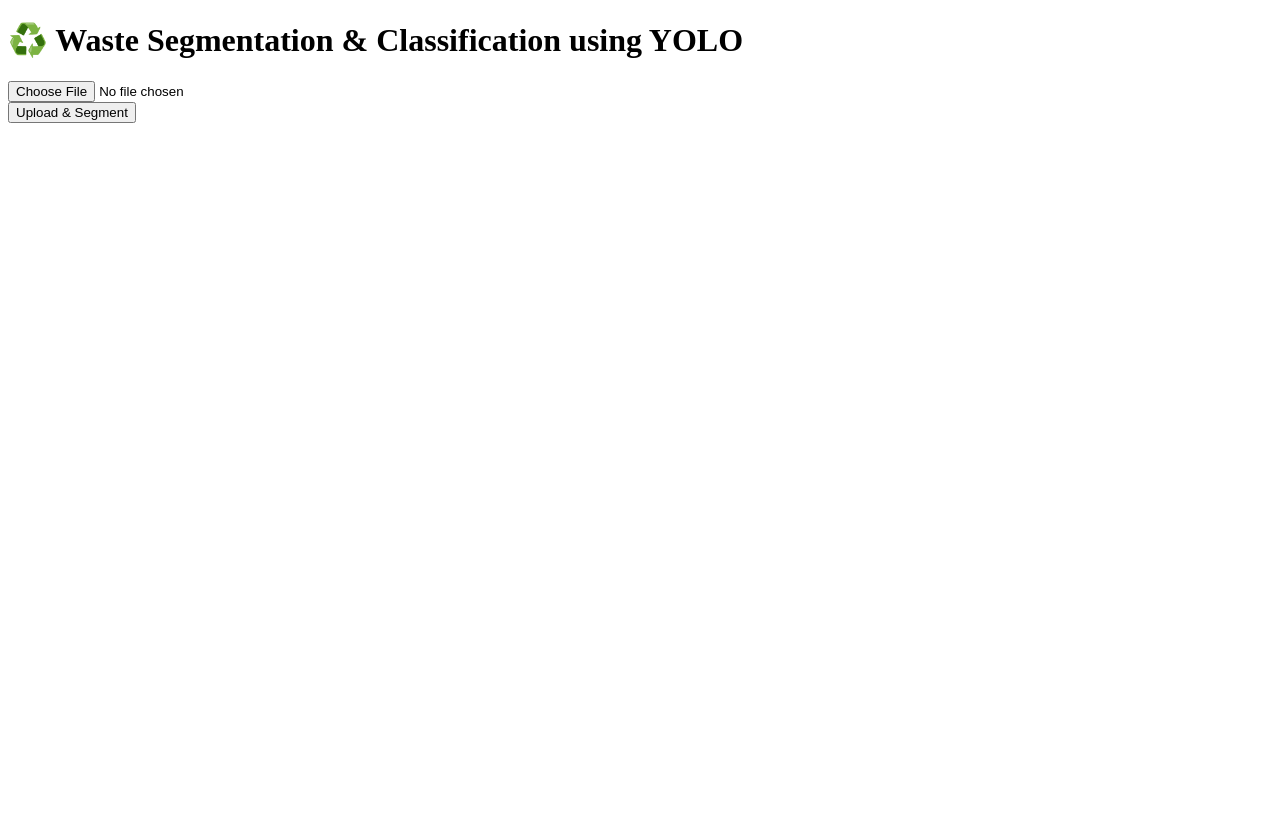
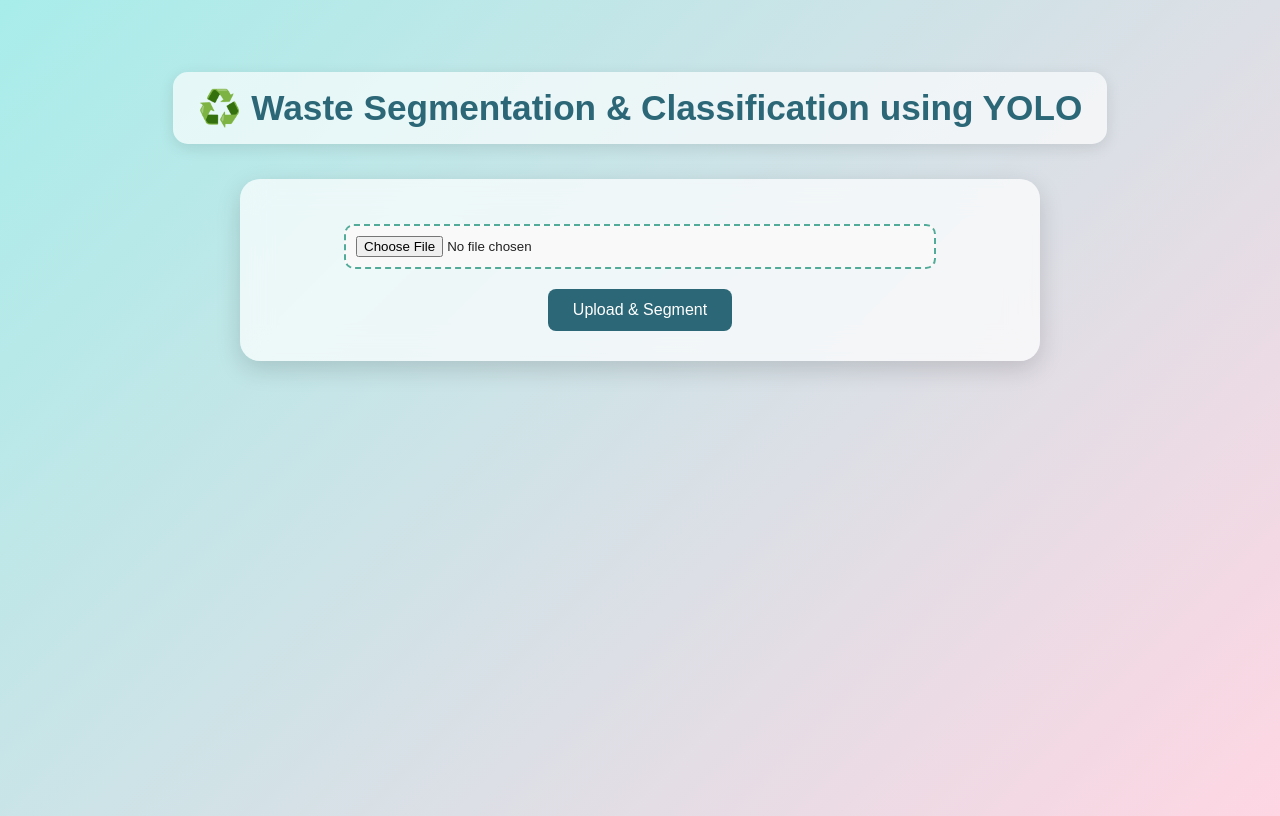
Before and after one commit to AbhilashChowdhury/Waste-Segmentation-Classification-using-YOLO-Flask, a Flask app: page / in a window 1280 px wide. Before the commit the page ends 123 px from the top, so only its background shows below. Run offline with Flask 3, Linux system fonts and the light colour scheme.

Commit message:
Update index.html

```diff
--- a/templates/index.html
+++ b/templates/index.html
@@ -4,7 +4,124 @@
     <meta charset="UTF-8">
     <title>Waste Segmentation & Classification using YOLOv8</title>
     <style>
-        /* [Same CSS as you posted — not repeated for brevity] */
+        /* -------- Global Styling -------- */
+        * {
+            box-sizing: border-box;
+            transition: all 0.3s ease;
+        }
+        body {
+            font-family: 'Poppins', sans-serif;
+            background: linear-gradient(135deg, #a8edea, #fed6e3);
+            color: #222;
+            text-align: center;
+            padding: 40px;
+            min-height: 100vh;
+            display: flex;
+            flex-direction: column;
+            align-items: center;
+            justify-content: flex-start;
+        }
+        h1 {
+            font-size: 2.2rem;
+            margin-bottom: 10px;
+            color: #2b6777;
+            background: #ffffffa8;
+            padding: 15px 25px;
+            border-radius: 15px;
+            box-shadow: 0 4px 15px rgba(0,0,0,0.1);
+        }
+        h2 {
+            color: #204051;
+            margin-top: 40px;
+        }
+
+        /* -------- Card Container -------- */
+        .card {
+            background: rgba(255, 255, 255, 0.7);
+            backdrop-filter: blur(15px);
+            border-radius: 20px;
+            box-shadow: 0 8px 25px rgba(0, 0, 0, 0.15);
+            padding: 30px;
+            width: 90%;
+            max-width: 800px;
+            margin-top: 25px;
+        }
+
+        /* -------- Form Section -------- */
+        form {
+            margin-top: 15px;
+        }
+        input[type="file"] {
+            padding: 10px;
+            border: 2px dashed #52ab98;
+            border-radius: 10px;
+            background: #f9f9f9;
+            width: 80%;
+            cursor: pointer;
+        }
+        input[type="file"]:hover {
+            background: #e8f6ef;
+        }
+        button {
+            background-color: #2b6777;
+            color: white;
+            border: none;
+            border-radius: 8px;
+            padding: 12px 25px;
+            margin-top: 20px;
+            cursor: pointer;
+            font-size: 1rem;
+            font-weight: 500;
+        }
+        button:hover {
+            background-color: #52ab98;
+            transform: scale(1.05);
+        }
+
+        /* -------- Images -------- */
+        .image-container {
+            display: flex;
+            justify-content: space-around;
+            align-items: flex-start;
+            margin-top: 25px;
+            flex-wrap: wrap;
+        }
+        .image-container div {
+            flex: 1 1 45%;
+            margin: 10px;
+        }
+        img {
+            width: 100%;
+            height: auto;
+            border-radius: 15px;
+            box-shadow: 0 6px 18px rgba(0,0,0,0.2);
+        }
+
+        /* -------- Messages -------- */
+        p {
+            font-size: 1.1rem;
+        }
+        p strong {
+            color: #204051;
+        }
+        .error {
+            color: #ff4d4d;
+            font-weight: 600;
+            background: #ffecec;
+            padding: 10px;
+            border-radius: 8px;
+            width: 80%;
+            margin: 0 auto;
+        }
+
+        /* -------- Animation -------- */
+        @keyframes fadeIn {
+            from { opacity: 0; transform: translateY(10px); }
+            to { opacity: 1; transform: translateY(0); }
+        }
+        .fade-in {
+            animation: fadeIn 0.7s ease forwards;
+        }
     </style>
 </head>
 <body>
@@ -21,7 +138,7 @@
             <button type="submit">Upload & Segment</button>
         </form>
 
-        {% if uploaded_image or predicted_image_base64 %}
+        {% if uploaded_image or predicted_image %}
         <div class="image-container">
             {% if uploaded_image %}
             <div>
@@ -30,10 +147,10 @@
             </div>
             {% endif %}
 
-            {% if predicted_image_base64 %}
+            {% if predicted_image %}
             <div>
                 <h2>🖼 Segmented Output</h2>
-                <img src="{{ predicted_image_base64 }}" alt="Segmented Image">
+                <img src="{{ predicted_image }}" alt="Segmented Image">
             </div>
             {% endif %}
         </div>
```
